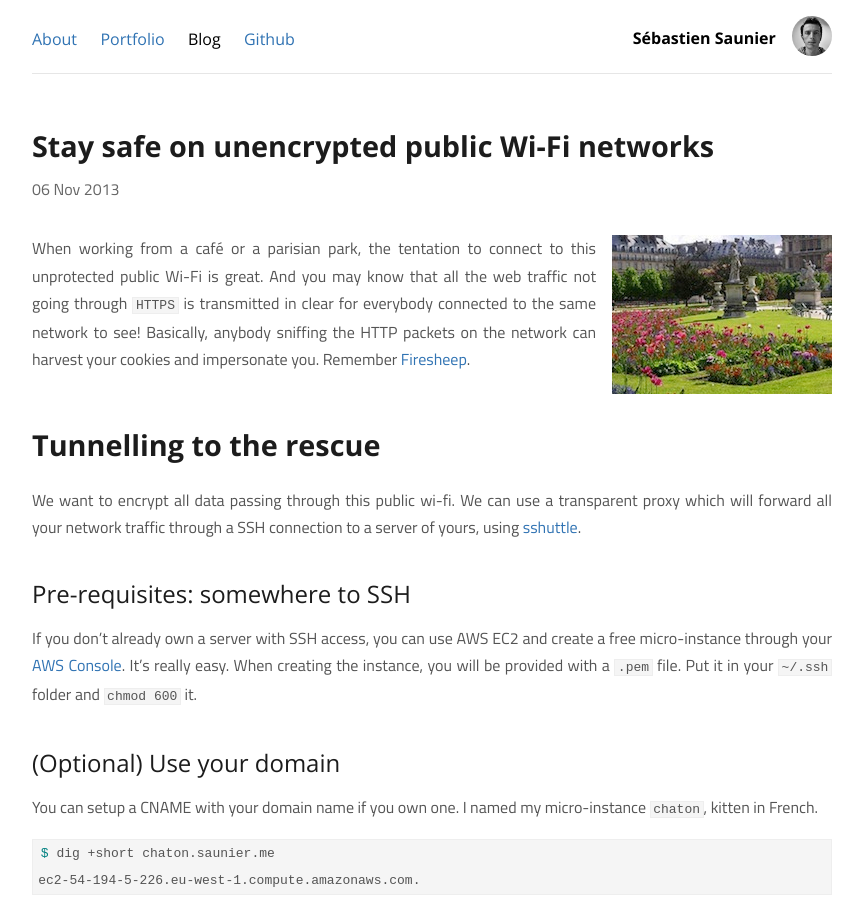
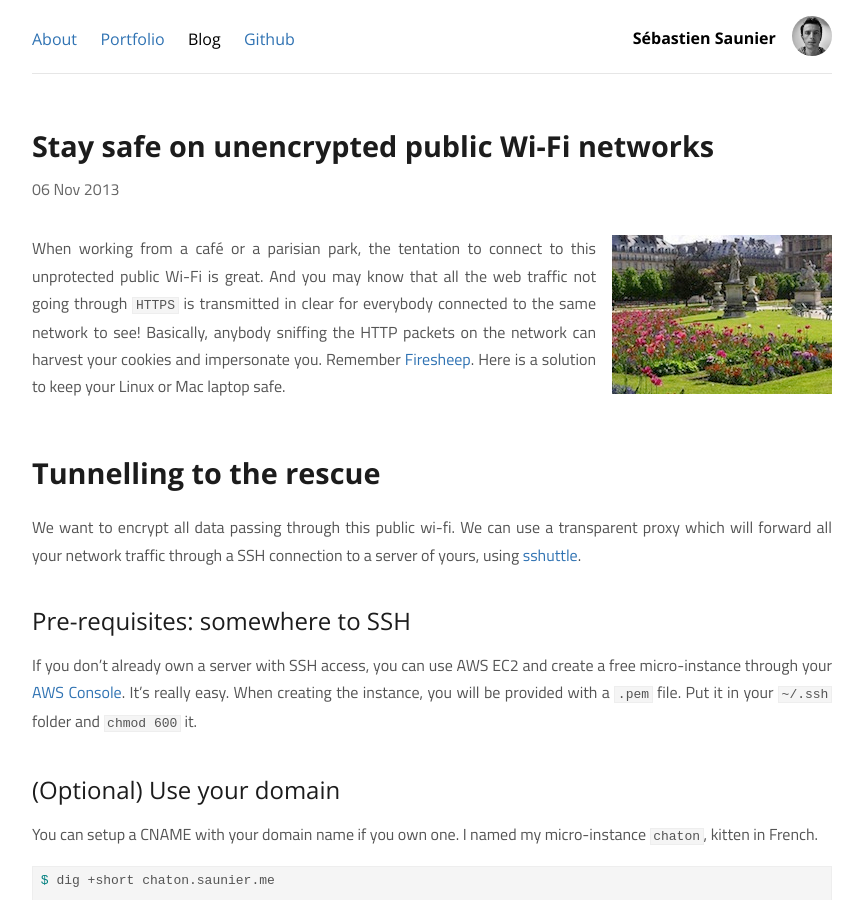
Before and after one commit to ssaunier/ssaunier.github.io, a Jekyll site: the page built from _posts/2013-11-06-stay-safe-on-unencrypted-public-wi-fi-networks.markdown, in a window 1280 px wide and 900 px high. Shown: the whole window, without its empty margins (208-1071 px from the left). Built offline with Jekyll 4.4.1, drawn with Linux system fonts in a browser that asks for light colours; comment, search, counter and statistics services are not loaded.

Commit message:
It's just for Linux/Mac

```diff
--- a/_posts/2013-11-06-stay-safe-on-unencrypted-public-wi-fi-networks.markdown
+++ b/_posts/2013-11-06-stay-safe-on-unencrypted-public-wi-fi-networks.markdown
@@ -12,7 +12,8 @@ unprotected public Wi-Fi is great. And you may know that all the web traffic not
 going through `HTTPS` is transmitted in clear for everybody connected to the
 same network to see! Basically, anybody sniffing the HTTP packets on the network can
 harvest your cookies and impersonate you. Remember
-[Firesheep](http://codebutler.github.io/firesheep/tc12/).
+[Firesheep](http://codebutler.github.io/firesheep/tc12/). Here is a solution to
+keep your Linux or Mac laptop safe.
 
 # Tunnelling to the rescue
 
```
